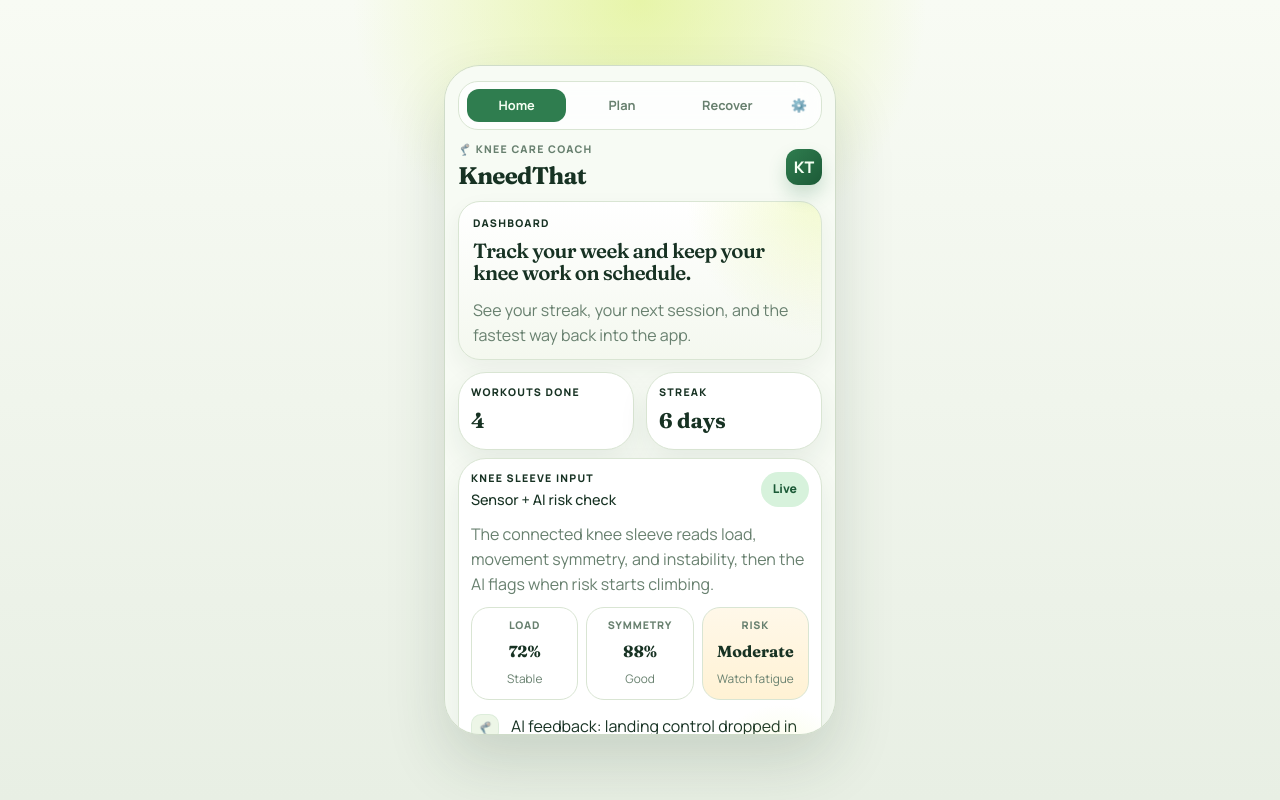
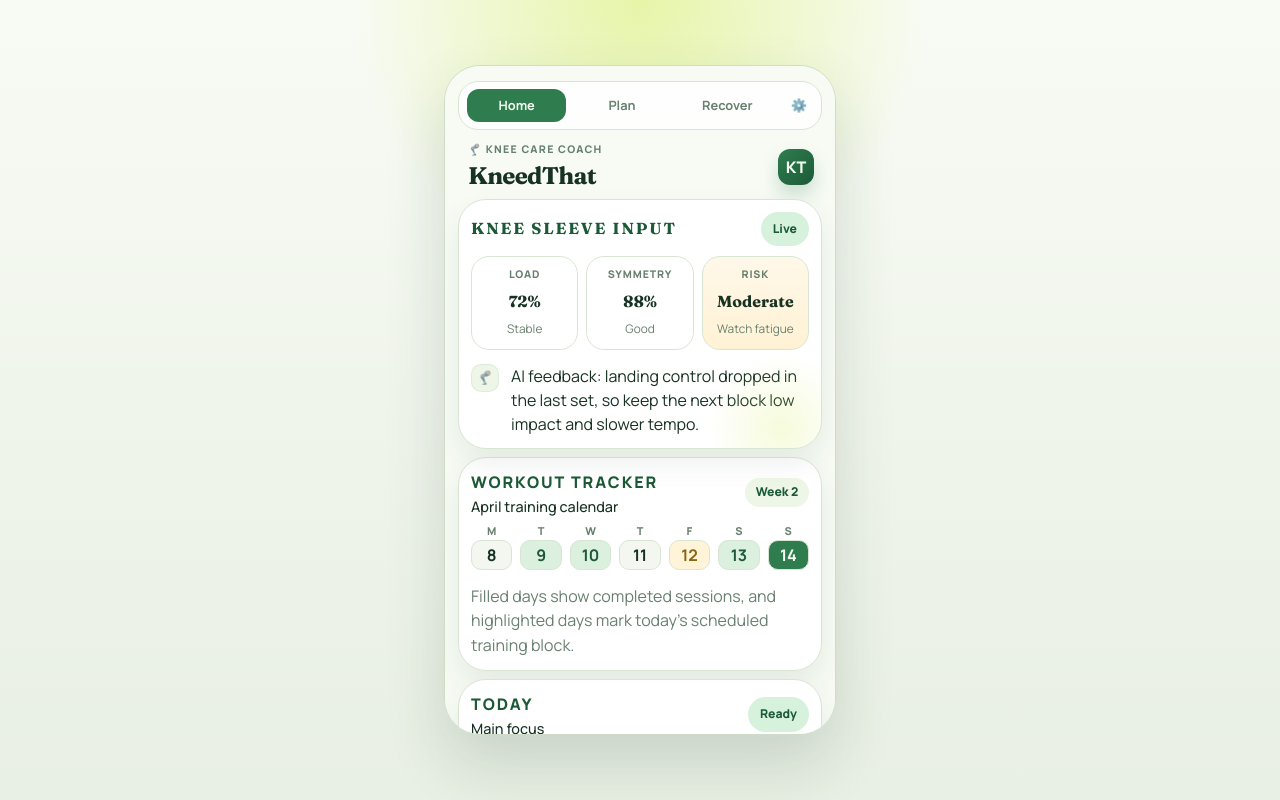
Before and after one commit to alyssajodi2005-coder/biomes_hack, a website: page KneedThat.html in a window 1280 px wide. Drawn offline with nearby package versions, Linux system fonts and the light colour scheme.

Commit message:
Initial app setup

```diff
--- a/KneedThat.html
+++ b/KneedThat.html
@@ -36,36 +36,13 @@
         <div class="avatar">KT</div>
       </header>
 
-      <section class="page-intro">
-        <p class="label">Dashboard</p>
-        <h2>Track your week and keep your knee work on schedule.</h2>
-        <p class="support-text">
-          See your streak, your next session, and the fastest way back into the app.
-        </p>
-      </section>
-
-      <section class="stats-row">
-        <article class="small-card">
-          <p class="label">Workouts done</p>
-          <strong>4</strong>
-        </article>
-        <article class="small-card">
-          <p class="label">Streak</p>
-          <strong>6 days</strong>
-        </article>
-      </section>
-
       <section class="panel-card device-card">
         <div class="panel-head">
           <div>
-            <p class="label">Knee sleeve input</p>
-            <h3>Sensor + AI risk check</h3>
+            <h1 class="label">Knee sleeve input</h1>
           </div>
           <span class="status-pill">Live</span>
         </div>
-        <p class="support-text">
-          The connected knee sleeve reads load, movement symmetry, and instability, then the AI flags when risk starts climbing.
-        </p>
         <div class="device-grid">
           <article class="signal-card">
             <span class="signal-label">Load</span>
--- a/kneedthat.css
+++ b/kneedthat.css
@@ -157,6 +157,10 @@ a {
 .progress-copy {
   justify-content: space-between;
 }
+.app-header {
+  margin-left: 10px;
+  margin-right: 8px;
+}
 
 .stats-row,
 .hero-actions {
@@ -174,6 +178,10 @@ a {
 
 .micro-copy {
   color: var(--muted);
+}
+.label {
+  color: var(--green-deep);
+  font-size: 1rem;
 }
 
 h1,
```
